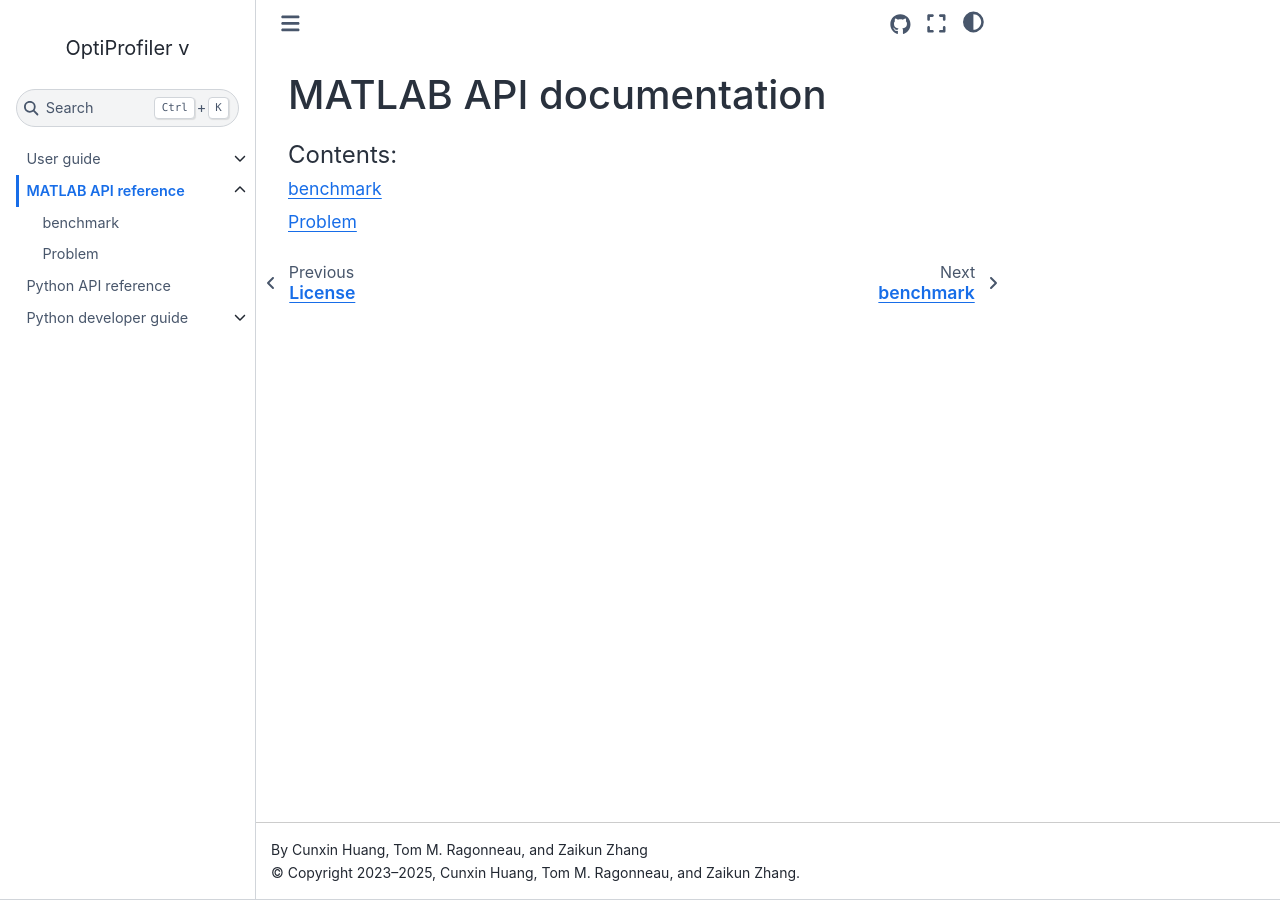
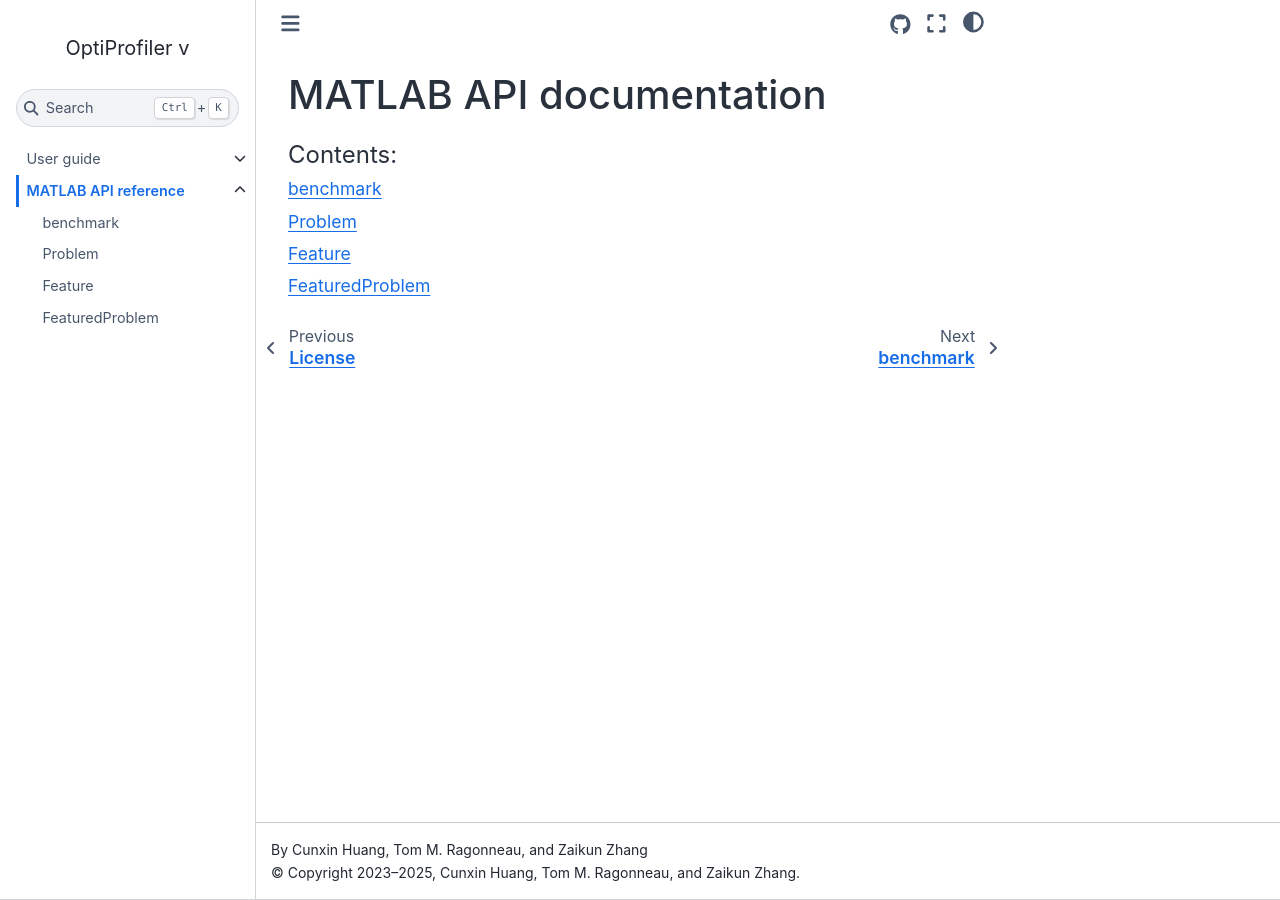
Before and after one commit to optiprofiler/optiprofiler, a Sphinx documentation site: the page built from doc/source/matlab/index.rst, in a window 1280 px wide. Built offline with Sphinx 7.4.7 and the Sphinx Book theme 1.1.4, drawn with Linux system fonts in a browser that asks for light colours; the version number could not be read and is left out.

```diff
--- a/doc/source/index.rst
+++ b/doc/source/index.rst
@@ -15,8 +15,6 @@
 
     User guide <user/index>
     MATLAB API reference <matlab/index>
-    Python API reference <ref/index>
-    Python developer guide <dev/index>
 
 MATLAB version is available.
 ----------------------------
--- a/doc/source/matlab/index.rst
+++ b/doc/source/matlab/index.rst
@@ -7,3 +7,5 @@
 
     matlab_generated/benchmark
     matlab_generated/Problem
+    matlab_generated/Feature
+    matlab_generated/FeaturedProblem
```
Also changed, not shown: 6 other files.
